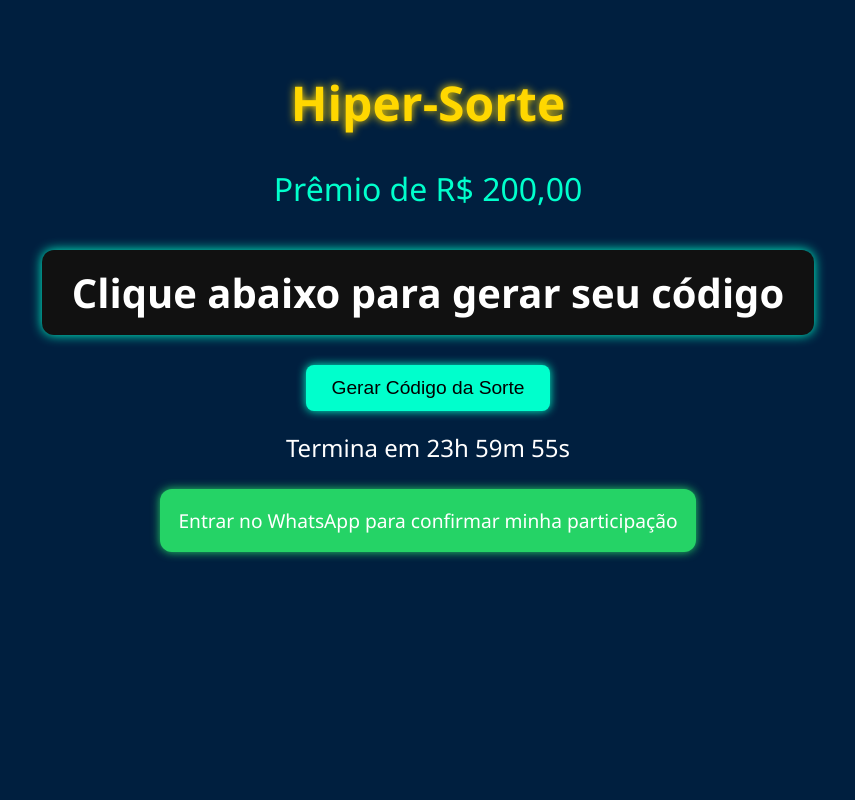
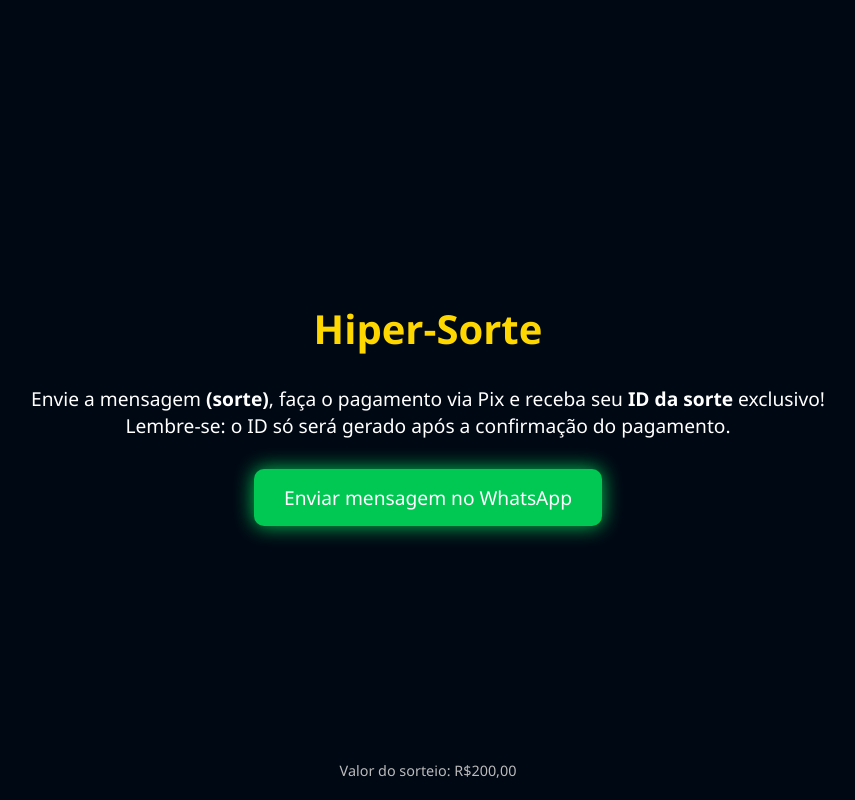
Before and after one commit to ghostman2709/KidsM1, a plain HTML site: page index.html in a window 1280 px wide. Shown: the whole page, without its empty margins (212-1067 px from the left). Drawn offline with Linux system fonts and the light colour scheme.

Commit message:
Update index.html

```diff
--- a/index.html
+++ b/index.html
@@ -5,98 +5,64 @@
   <title>Hiper-Sorte</title>
   <style>
     body {
-      background-color: #001f3f;
+      background-color: #000814;
       color: white;
       font-family: 'Segoe UI', Tahoma, Geneva, Verdana, sans-serif;
+      margin: 0;
+      padding: 0;
+      display: flex;
+      flex-direction: column;
+      align-items: center;
+      justify-content: center;
+      height: 100vh;
       text-align: center;
-      padding: 30px;
     }h1 {
   color: gold;
-  font-size: 3em;
-  text-shadow: 0 0 8px #FFD700;
+  font-size: 2.5rem;
+  margin-bottom: 10px;
 }
 
-.valor {
-  font-size: 2em;
-  margin-bottom: 20px;
-  color: #00ffcc;
+p {
+  font-size: 1.2rem;
+  margin-bottom: 30px;
+  max-width: 90%;
 }
 
-.codigo {
-  font-size: 2.5em;
-  margin: 20px 0;
-  background: #111;
-  display: inline-block;
+.whatsapp-button {
+  background-color: #00c853;
+  color: white;
   padding: 15px 30px;
-  border-radius: 12px;
-  box-shadow: 0 0 12px #00ffcc;
-  font-weight: bold;
+  font-size: 1.2rem;
+  border: none;
+  border-radius: 10px;
+  text-decoration: none;
+  box-shadow: 0 0 20px #00c853;
+  transition: transform 0.2s ease, background-color 0.2s ease;
 }
 
-.botao {
-  background-color: #00ffcc;
-  border: none;
-  padding: 12px 25px;
-  font-size: 1.2em;
-  cursor: pointer;
-  border-radius: 8px;
-  color: black;
-  margin-top: 10px;
-  box-shadow: 0 0 10px #00ffcc;
+.whatsapp-button:hover {
+  background-color: #00e676;
+  transform: scale(1.05);
 }
 
-.botao:hover {
-  background-color: #00ccaa;
-}
-
-.whatsapp-box {
-  margin-top: 25px;
-  background-color: #25D366;
-  color: white;
-  padding: 18px;
-  border-radius: 12px;
-  font-size: 1.2em;
-  box-shadow: 0 0 10px #25D366;
-  text-decoration: none;
-  display: inline-block;
-}
-
-.contador {
-  font-size: 1.5em;
-  margin-top: 20px;
-  color: #ffffff;
+.footer {
+  position: absolute;
+  bottom: 20px;
+  font-size: 0.9rem;
+  color: #bbb;
 }
 
   </style>
 </head>
 <body>
   <h1>Hiper-Sorte</h1>
-  <div class="valor">Prêmio de R$ 200,00</div>  <div class="codigo" id="codigo">Clique abaixo para gerar seu código</div>
-  <br />
-  <button class="botao" onclick="gerarCodigo()">Gerar Código da Sorte</button>  <div class="contador" id="contador"></div>  <a class="whatsapp-box" id="linkWhatsapp" href="https://wa.me/5555996043937" target="_blank">
-    Entrar no WhatsApp para confirmar minha participação
-  </a>  <script>
-    function gerarCodigo() {
-      const numero = Math.floor(Math.random() * 1000) + 1;
-      const codigo = 'HS-' + numero.toString().padStart(4, '0');
-      document.getElementById('codigo').textContent = codigo;
-      const mensagem = encodeURIComponent('(sorte)-hiperfoco ' + codigo);
-      document.getElementById('linkWhatsapp').href = `https://wa.me/5555996043937?text=${mensagem}`;
-    }
-
-    function atualizarContador() {
-      const agora = new Date().getTime();
-      const fim = agora + 24 * 60 * 60 * 1000;
-      setInterval(() => {
-        const agora = new Date().getTime();
-        const distancia = fim - agora;
-        const horas = Math.floor((distancia % (1000 * 60 * 60 * 24)) / (1000 * 60 * 60));
-        const minutos = Math.floor((distancia % (1000 * 60 * 60)) / (1000 * 60));
-        const segundos = Math.floor((distancia % (1000 * 60)) / 1000);
-        document.getElementById("contador").textContent = `Termina em ${horas}h ${minutos}m ${segundos}s`;
-      }, 1000);
-    }
-
-    atualizarContador();
-  </script></body>
+  <p>
+    Envie a mensagem <strong>(sorte)</strong>, faça o pagamento via Pix e receba seu <strong>ID da sorte</strong> exclusivo!<br>
+    Lembre-se: o ID só será gerado após a confirmação do pagamento.
+  </p>
+  <a class="whatsapp-button" href="https://wa.me/5555996043937?text=sorte" target="_blank">
+    Enviar mensagem no WhatsApp
+  </a>
+  <div class="footer">Valor do sorteio: R$200,00</div>
+</body>
 </html>
```
